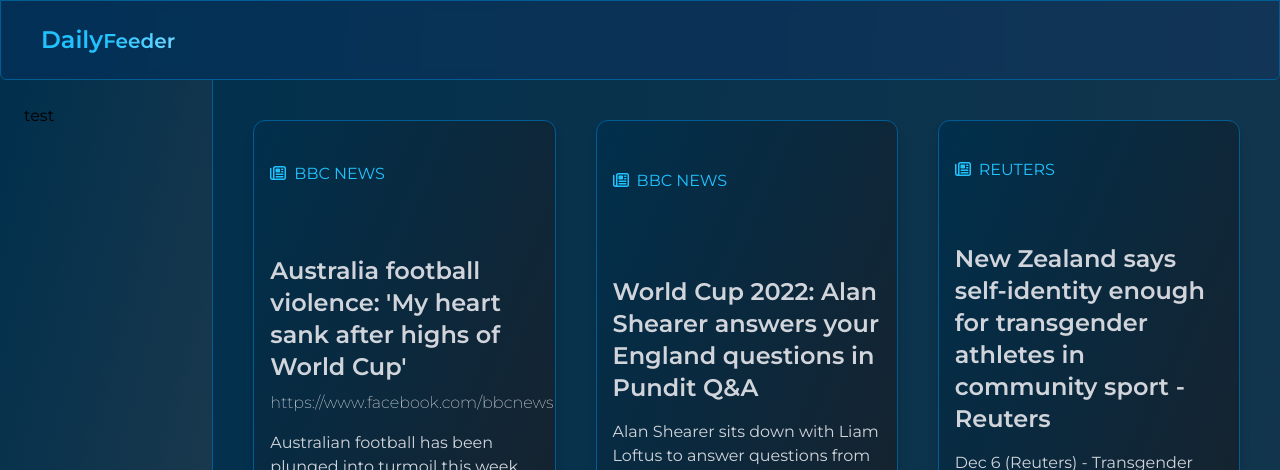
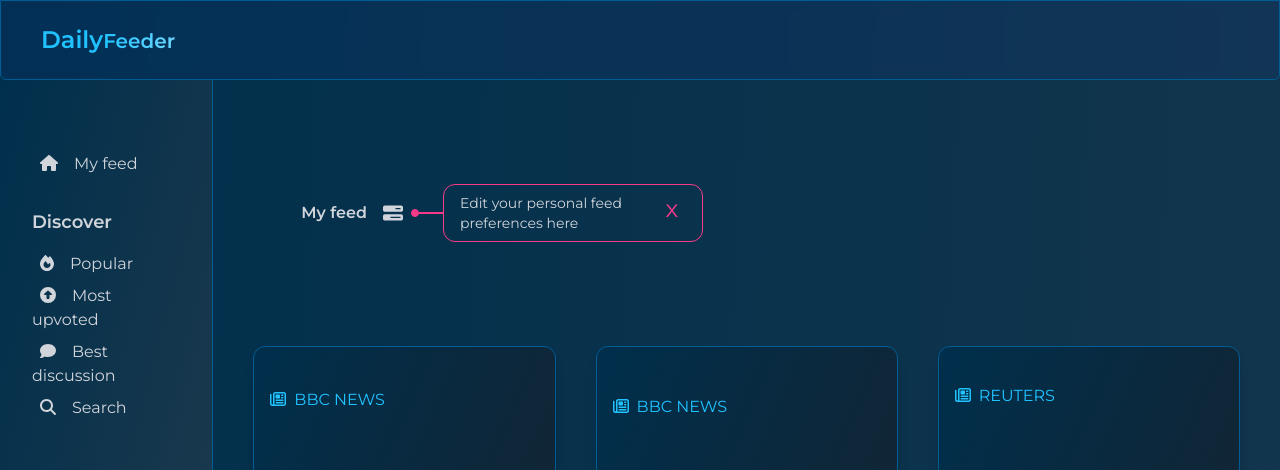
Before and after one commit to ememer/news-feed-app, a React (Vite) app: page /news-feeder in a window 1280 px wide. Shown: the top 470 px of the page. Built offline with nearby package versions, Linux system fonts and the light colour scheme.

Commit message:
Added routers, udpated nav links, layout updates

```diff
--- a/package.json
+++ b/package.json
@@ -16,8 +16,12 @@
     "@fortawesome/free-solid-svg-icons": "^6.2.1",
     "@fortawesome/react-fontawesome": "^0.2.0",
     "clsx": "^1.2.1",
+    "localforage": "^1.10.0",
+    "match-sorter": "^6.3.1",
     "react": "^17.0.2",
-    "react-dom": "^17.0.2"
+    "react-dom": "^17.0.2",
+    "react-router-dom": "^6.6.1",
+    "sort-by": "^1.2.0"
   },
   "devDependencies": {
     "@types/react": "^17.0.38",
--- a/src/App.tsx
+++ b/src/App.tsx
@@ -1,12 +1,14 @@
+import { Outlet } from 'react-router-dom';
+
 import Layout from './components/Layout';
-import NewsFeed from './components/NewsFeed';
+// import NewsFeed from './components/NewsFeed';
 import NewsFeedContextProvider from './context/NewsFeedContextProvider';
 
 function App() {
   return (
     <Layout>
       <NewsFeedContextProvider>
-        <NewsFeed />
+        <Outlet />
       </NewsFeedContextProvider>
     </Layout>
   );
--- /dev/null
+++ b/src/Routes/MyFeed.tsx
@@ -0,0 +1,119 @@
+import { faBarsProgress } from '@fortawesome/free-solid-svg-icons';
+import { FontAwesomeIcon } from '@fortawesome/react-fontawesome';
+import clsx from 'clsx';
+import { useContext, useState } from 'react';
+
+import FeedPopUp from '../components/FeedPopup';
+import NewsFeedCard from '../components/NewsFeedCard';
+import { NewsFeedContext } from '../context/NewsFeedContext';
+import { layoutTheme } from '../shared/theme/LayoutTheme';
+import { TempData } from '../shared/utils/tempData';
+import { ArticleResponse, ResponseArray } from '../types/NewsFeedArticleType';
+import { NewsFeedContextTypes } from '../types/NewsFeedProvider';
+
+const DEF_ARTICLE: ArticleResponse = {
+  author: '',
+  content: '',
+  publishedAt: '',
+  source: {
+    id: '',
+    name: '',
+  },
+  title: '',
+  url: '',
+  urlToImage: '',
+};
+
+const MyFeed = () => {
+  const { fillComponentData } = useContext(NewsFeedContext) as NewsFeedContextTypes;
+  const [isPopUpOpen, setIsPopUpOpen] = useState<boolean>(false);
+  const [isHintShouldOpen, setIsHintShouldOpen] = useState(true);
+  // const [response, setResponse] = useState<ResponseArray>(TempData);
+  const [response] = useState<ResponseArray>(TempData);
+  const theme = layoutTheme[0];
+
+  // const TOKEN = 'apiKey=dcfea20b502345c6be30e1d013d3d7b3';
+  // const URL = 'https://newsapi.org/v2/everything?' + 'q=Sport&' + TOKEN;
+  // const request: Request = new Request(URL);
+
+  // const news = async (): Promise<ResponseArray> => {
+  //   const resp = await fetch(request);
+
+  //   if (!resp.ok) {
+  //     const message = `Error exist ${resp.status}`;
+  //     throw new Error(message);
+  //   }
+
+  //   const articlesResponse = await resp.json();
+  //   setResponse(articlesResponse);
+  //   return articlesResponse;
+  // };
+
+  // useEffect(() => {
+  //   news().catch((err) => err.message);
+  // }, []);
+
+  //
+
+  const openAndUpdatePopup = () => {
+    const matchArticle = response.articles.find(
+      (e, idx) => idx === fillComponentData.componentId,
+    );
+    if (matchArticle && Object.keys(matchArticle).length !== 0) {
+      return matchArticle;
+    }
+    return DEF_ARTICLE;
+  };
+
+  return (
+    <div className="ml-auto mt-20 grid w-full scroll-m-10 grid-cols-1 gap-10 scroll-smooth p-10 lg:w-10/12">
+      <div className="relative my-10 flex min-h-10-s items-center p-6">
+        <button
+          className={clsx(
+            'flex items-center rounded-2xl py-4 px-6 font-bold hover:bg-prussian-blue-800',
+            theme.mainText,
+          )}
+        >
+          My feed <FontAwesomeIcon className="ml-4 text-xl" icon={faBarsProgress} />
+        </button>
+        {isHintShouldOpen && (
+          <div className=" -ml-4 flex items-center justify-start">
+            <span className="block h-2 w-2 rounded-full  border border-hot-ping-500 bg-hot-ping-500" />
+            <span className="block h-0.5 w-6 bg-hot-ping-500" />
+            <div
+              className={clsx(
+                'flex w-4/6 items-start rounded-xl border border-hot-ping-500 py-2 px-4',
+
+                theme.mainText,
+              )}
+            >
+              <span className="text-sm">Edit your personal feed preferences here</span>
+              <button
+                onClick={() => setIsHintShouldOpen(false)}
+                className="w-10 text-2xl text-hot-ping-500"
+              >
+                x
+              </button>
+            </div>
+          </div>
+        )}
+      </div>
+      <div className="grid w-full grid-cols-1 gap-10 md:grid-cols-2 xl:grid-cols-3">
+        {isPopUpOpen && (
+          <FeedPopUp onClose={setIsPopUpOpen} selectedArticle={openAndUpdatePopup()} />
+        )}
+        {response?.articles.map((article, idx) => (
+          <NewsFeedCard
+            index={idx}
+            onClick={setIsPopUpOpen}
+            key={`${article.title}+${idx}`}
+            article={article}
+            theme={theme}
+          />
+        ))}
+      </div>
+    </div>
+  );
+};
+
+export default MyFeed;
--- a/src/components/FeedPopup.tsx
+++ b/src/components/FeedPopup.tsx
@@ -136,7 +136,7 @@
             </span>
             {content}
           </p>
-          <span className="block m-2">{publishedAt}</span>
+          <span className="m-2 block">{publishedAt}</span>
           <img className="rounded-md" src={urlToImage as string} />
           <div className="mt-6 mb-2 w-full text-sm">
             <span className="mx-2">{fillComponentData.voteReactionCount} Upvotes</span>
--- a/src/components/Layout.tsx
+++ b/src/components/Layout.tsx
@@ -3,6 +3,7 @@
 
 import { layoutTheme } from '../shared/theme/LayoutTheme';
 import MobileMenu from './MobileMenu';
+import NavElements from './NavElements';
 
 type Props = {
   children: React.ReactNode;
@@ -33,7 +34,7 @@
               onClick={() => setIsMenuOpen(!isMenuOpen)}
               className="group relative"
             >
-              <span className="sr-only">Open side menu button</span>
+              <span className="sr-only">Open side menu button</span>{' '}
               <div className="relative flex h-[40px] w-[40px] transform items-center justify-center overflow-hidden rounded-xl bg-prussian-blue-900 shadow-md transition-all duration-200">
                 <div
                   className={clsx(
@@ -43,21 +44,21 @@
                 >
                   <span
                     className={clsx(
-                      isMenuOpen && 'w-2/3 rotate-[42deg] delay-150',
+                      isMenuOpen && 'w-2/4 rotate-[42deg] delay-150',
                       'h-[2px] w-7 origin-left transform bg-white transition-all duration-300',
                     )}
                   />
 
                   <span
                     className={clsx(
-                      isMenuOpen && 'translate-x-10',
+                      isMenuOpen && 'w-2/4 translate-x-10',
                       'h-[2px] w-7 transform rounded bg-white transition-all duration-300',
                     )}
                   />
 
                   <span
                     className={clsx(
-                      isMenuOpen && 'w-2/3 -rotate-[42deg]',
+                      isMenuOpen && 'w-2/4 -rotate-[42deg]',
                       'h-[2px] w-7 origin-left transform bg-white transition-all delay-150 duration-300',
                     )}
                   />
@@ -71,12 +72,13 @@
       <main className={clsx('flex min-h-90-s', theme.linearBG)}>
         <nav
           className={clsx(
-            'fixed mt-20 hidden h-full w-2/12 border-r p-6 lg:block',
+            'fixed mt-20 hidden h-full w-2/12 border-r px-8 py-16 lg:block',
             theme.borderB,
             theme.linearBG,
+            theme.mainText,
           )}
         >
-          test
+          <NavElements theme={theme} />
         </nav>
         {children}
       </main>
--- /dev/null
+++ b/src/components/NavElements.tsx
@@ -0,0 +1,61 @@
+import clsx from 'clsx';
+import React from 'react';
+
+import { navLink } from '../shared/utils/navigationLinks';
+library.add(faHouse, faFire, faArrowAltCircleUp, faComment, faMagnifyingGlass);
+import { IconProp, library } from '@fortawesome/fontawesome-svg-core';
+import {
+  faArrowAltCircleUp,
+  faComment,
+  faFire,
+  faHouse,
+  faMagnifyingGlass,
+} from '@fortawesome/free-solid-svg-icons';
+import { FontAwesomeIcon } from '@fortawesome/react-fontawesome';
+import { NavLink } from 'react-router-dom';
+
+import { LayoutTheme } from '../types/layoutTheme';
+
+interface Props {
+  theme: LayoutTheme;
+}
+
+const NavElements = ({ theme }: Props) => {
+  return (
+    <ul className="w-full ">
+      {navLink.feed.map((link) => (
+        <li className="my-2 w-full" key={link.title}>
+          <NavLink
+            className={({ isActive }) =>
+              isActive ? clsx(theme.mainAccText, 'w-full rounded-md') : theme.mainText
+            }
+            to={link.url}
+            title={link.title}
+          >
+            <FontAwesomeIcon className="ml-2 mr-4" icon={link.icon as IconProp} />
+            {link.urlText}
+          </NavLink>
+        </li>
+      ))}
+      <span className="mt-6 mb-2 inline-block text-lg font-semibold">Discover</span>
+      {navLink.discover.map((link) => (
+        <li className="my-2 w-full" key={link.title}>
+          <NavLink
+            className={({ isActive }) =>
+              isActive
+                ? clsx(theme.mainAccText, 'w-full p-2 text-lg font-bold')
+                : clsx(theme.mainText)
+            }
+            to={link.url}
+            title={link.title}
+          >
+            <FontAwesomeIcon className="ml-2 mr-4" icon={link.icon as IconProp} />
+            {link.urlText}
+          </NavLink>
+        </li>
+      ))}
+    </ul>
+  );
+};
+
+export default NavElements;
--- a/src/components/NewsFeed.tsx
+++ /dev/null
@@ -1,82 +0,0 @@
-import { useContext, useState } from 'react';
-
-import { NewsFeedContext } from '../context/NewsFeedContext';
-import { layoutTheme } from '../shared/theme/LayoutTheme';
-import { TempData } from '../shared/utils/tempData';
-import { ArticleResponse, ResponseArray } from '../types/NewsFeedArticleType';
-import { NewsFeedContextTypes } from '../types/NewsFeedProvider';
-import FeedPopUp from './FeedPopup';
-import NewsFeedCard from './NewsFeedCard';
-
-const DEF_ARTICLE: ArticleResponse = {
-  author: '',
-  content: '',
-  publishedAt: '',
-  source: {
-    id: '',
-    name: '',
-  },
-  title: '',
-  url: '',
-  urlToImage: '',
-};
-
-const NewsFeed = () => {
-  const { fillComponentData } = useContext(NewsFeedContext) as NewsFeedContextTypes;
-  const [isPopUpOpen, setIsPopUpOpen] = useState<boolean>(false);
-  // const [response, setResponse] = useState<ResponseArray>(TempData);
-  const [response] = useState<ResponseArray>(TempData);
-  const theme = layoutTheme[0];
-
-  // const TOKEN = 'apiKey=dcfea20b502345c6be30e1d013d3d7b3';
-  // const URL = 'https://newsapi.org/v2/everything?' + 'q=Sport&' + TOKEN;
-  // const request: Request = new Request(URL);
-
-  // const news = async (): Promise<ResponseArray> => {
-  //   const resp = await fetch(request);
-
-  //   if (!resp.ok) {
-  //     const message = `Error exist ${resp.status}`;
-  //     throw new Error(message);
-  //   }
-
-  //   const articlesResponse = await resp.json();
-  //   setResponse(articlesResponse);
-  //   return articlesResponse;
-  // };
-
-  // useEffect(() => {
-  //   news().catch((err) => err.message);
-  // }, []);
-
-  //
-
-  const openAndUpdatePopup = () => {
-    const matchArticle = response.articles.find(
-      (e, idx) => idx === fillComponentData.componentId,
-    );
-    if (matchArticle && Object.keys(matchArticle).length !== 0) {
-      return matchArticle;
-    }
-    return DEF_ARTICLE;
-  };
-
-  return (
-    <div className="ml-auto mt-20 grid w-full scroll-m-10 grid-cols-1 gap-10 scroll-smooth p-10 md:grid-cols-2 lg:w-10/12 xl:grid-cols-3">
-      {isPopUpOpen && (
-        <FeedPopUp onClose={setIsPopUpOpen} selectedArticle={openAndUpdatePopup()} />
-      )}
-      {response?.articles.map((article, idx) => (
-        <NewsFeedCard
-          index={idx}
-          onClick={setIsPopUpOpen}
-          key={`${article.title}+${idx}`}
-          article={article}
-          theme={theme}
-        />
-      ))}
-    </div>
-  );
-};
-
-export default NewsFeed;
--- a/src/main.tsx
+++ b/src/main.tsx
@@ -2,12 +2,43 @@
 
 import React from 'react';
 import ReactDOM from 'react-dom';
+import { createBrowserRouter, RouterProvider } from 'react-router-dom';
 
 import App from './App';
+import MyFeed from './Routes/MyFeed';
+
+const router = createBrowserRouter([
+  {
+    path: '/news-feeder/',
+    element: <App />,
+    children: [
+      {
+        index: true,
+        element: <MyFeed />,
+      },
+      {
+        path: '/news-feeder/popular',
+        element: <MyFeed />,
+      },
+      {
+        path: '/news-feeder/upvoted',
+        element: <MyFeed />,
+      },
+      {
+        path: '/news-feeder/discussion',
+        element: <MyFeed />,
+      },
+      {
+        path: '/news-feeder/search',
+        element: <MyFeed />,
+      },
+    ],
+  },
+]);
 
 ReactDOM.render(
   <React.StrictMode>
-    <App />
+    <RouterProvider router={router} />
   </React.StrictMode>,
   document.getElementById('root'),
 );
--- a/src/shared/utils/navigationLinks.ts
+++ b/src/shared/utils/navigationLinks.ts
@@ -1,7 +1,36 @@
-export const navLink = [
-  {
-    title: 'My feed',
-    urlText: 'My feed',
-    url: '/my-feed',
-  },
-];
+export const navLink = {
+  feed: [
+    {
+      title: 'My feed',
+      urlText: 'My feed',
+      url: '/news-feeder/',
+      icon: 'house',
+    },
+  ],
+  discover: [
+    {
+      title: 'Popular',
+      urlText: 'Popular',
+      url: '/news-feeder/popular',
+      icon: 'fire',
+    },
+    {
+      title: 'Most upvoted',
+      urlText: 'Most upvoted',
+      url: '/news-feeder/upvoted',
+      icon: 'arrow-alt-circle-up',
+    },
+    {
+      title: 'Best discussion',
+      urlText: 'Best discussion',
+      url: '/news-feeder/discussion',
+      icon: 'comment',
+    },
+    {
+      title: 'Search',
+      urlText: 'Search',
+      url: '/news-feeder/search',
+      icon: 'magnifying-glass',
+    },
+  ],
+};
```
Also changed, not shown: src/components/MobileMenu.tsx (+4 -7 lines), 2 other files (tests, documents, lock files or other folders).
